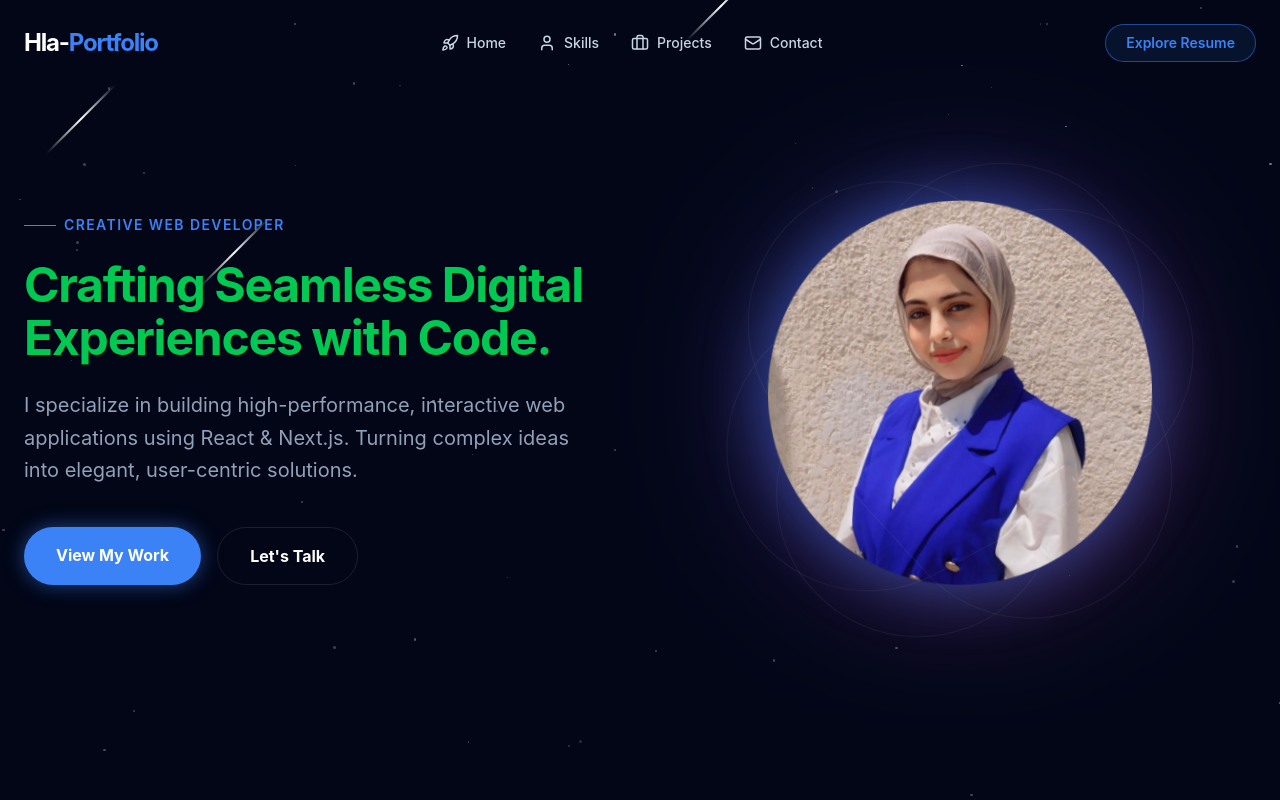
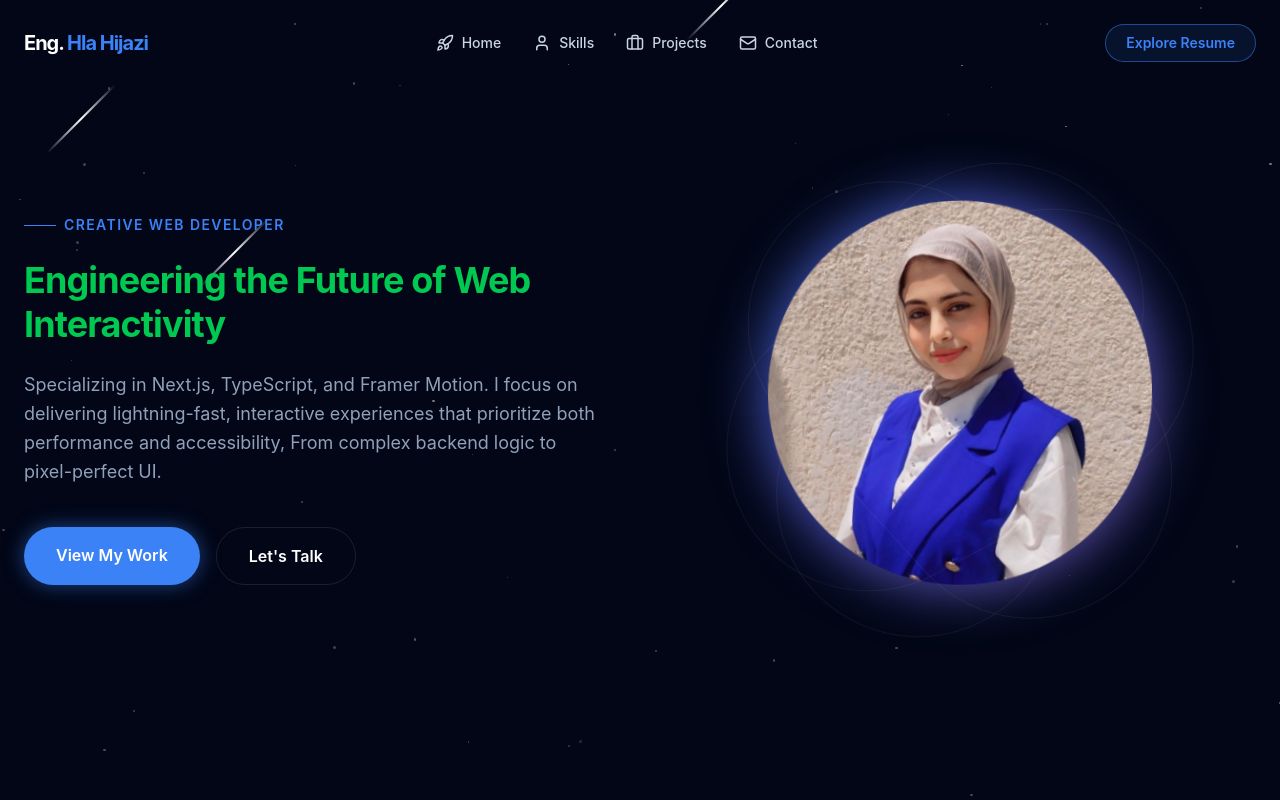
Before and after one commit to hlahijazi2002/MyPortfolio, a Next.js app: page / in a window 1280 px wide. Shown: the top 800 px of the page. Built offline with nearby package versions, Linux system fonts and the light colour scheme.

Commit message:
Optimize Hero performance

```diff
--- a/app/components/Hero.tsx
+++ b/app/components/Hero.tsx
@@ -5,28 +5,34 @@ import Image from "next/image";
 
 const Hero = () => {
   const containerRef = useRef<HTMLDivElement>(null);
-  const buttonRef = useRef<HTMLAnchorElement | HTMLButtonElement | null>(null);
+  const buttonRef = useRef<HTMLAnchorElement>(null);
 
   const x = useMotionValue(0);
   const y = useMotionValue(0);
   const mouseXSpring = useSpring(x, { stiffness: 100, damping: 30 });
   const mouseYSpring = useSpring(y, { stiffness: 100, damping: 30 });
-  const rotateX = useTransform(mouseXSpring, [-300, 300], [10, -10]);
-  const rotateY = useTransform(mouseYSpring, [-300, 300], [-10, 10]);
+  const rotateX = useTransform(mouseYSpring, [-300, 300], [10, -10]);
+  const rotateY = useTransform(mouseXSpring, [-300, 300], [-10, 10]);
   const [orbCircles, setOrbCircles] = useState<
-    { size: string; top: string; left: string }[]
+    { size: string; top: string; left: string; delay: number }[]
   >([]);
 
   useEffect(() => {
-    const handleMouseMove = (e: MouseEvent) => {
-      const { clientX, clientY } = e;
-      const { innerWidth, innerHeight } = window;
-      x.set(clientX - innerWidth / 2);
-      y.set(clientY - innerHeight / 2);
-    };
-    window.addEventListener("mousemove", handleMouseMove);
-    return () => window.removeEventListener("mousemove", handleMouseMove);
-  }, [x, y]);
+    const generatedCircles = [...Array(6)].map(() => ({
+      size: Math.random() * 15 + 5 + "px",
+      top: Math.random() * 100 + "%",
+      left: Math.random() * 100 + "%",
+      delay: Math.random() * 2,
+    }));
+    setOrbCircles(generatedCircles);
+  }, []);
+
+  const handleMouseMove = (e: React.MouseEvent) => {
+    const { clientX, clientY } = e;
+    const { innerWidth, innerHeight } = window;
+    x.set(clientX - innerWidth / 2);
+    y.set(clientY - innerHeight / 2);
+  };
 
   const [btnPos, setBtnPos] = useState({ x: 0, y: 0 });
 
@@ -44,13 +50,14 @@ const Hero = () => {
   const handleBtnMouseLeave = () => {
     setBtnPos({ x: 0, y: 0 });
   };
-  const headline = "Crafting Seamless Digital Experiences with Code.";
-  const words = headline.split(" ");
+  const headline = "Engineering the Future of Web Interactivity";
+  const letters = Array.from(headline);
 
   return (
     <section
       ref={containerRef}
       className="min-h-screen flex items-center justify-center pt-24 md:pt-0 overflow-hidden"
+      onMouseMove={handleMouseMove}
     >
       <div className="max-w-7xl mx-auto px-6 grid grid-cols-1 md:grid-cols-2 gap-12 items-center">
         <div className="flex flex-col gap-6 z-10">
@@ -60,24 +67,23 @@ const Hero = () => {
               animate={{ opacity: 1, y: 0 }}
               className="text-neon-blue font-semibold tracking-widest text-sm uppercase flex items-center gap-2 "
             >
-              <span className="w-8 h-[1px] bg-neon-blue" />
+              <span className="w-8 h-px bg-neon-blue" />
               Creative Web Developer
             </motion.div>
           </div>
-          <h1 className="text-3xl md:text-5xl text-green-500 font-bold leading-[1.1] md:leading[1.1] tracking-tight ">
-            {words.map((word, i) => (
+          <h1 className="text-2xl md:text-4xl text-green-500 font-bold leading-[1.2] tracking-tight ">
+            {letters.map((letter, i) => (
               <motion.span
                 key={i}
-                initial={{ opacity: 0, y: 40, filter: "blur(10px)" }}
-                animate={{ opacity: 1, y: 0, filter: "blur(0px)" }}
+                initial={{ opacity: 0 }}
+                animate={{ opacity: 1 }}
                 transition={{
-                  duration: 0.8,
-                  delay: i * 0.1,
-                  ease: [0.2, 0.65, 0.3, 0.9],
+                  duration: 0.1,
+                  delay: i * 0.05,
+                  ease: "easeInOut",
                 }}
-                className="inline-block mr-[0.2em]"
               >
-                {word}
+                {letter}
               </motion.span>
             ))}
           </h1>
@@ -85,22 +91,23 @@ const Hero = () => {
             initial={{ opacity: 0, y: 20 }}
             animate={{ opacity: 1, y: 0 }}
             transition={{ delay: 1.2, duration: 0.8 }}
-            className="text-slate-400 text-lg md:text-xl max-w-xl leading-relaxed"
+            className="text-slate-400 text-sm md:text-lg max-w-xl leading-relaxed"
           >
-            I specialize in building high-performance, interactive web
-            applications using React & Next.js. Turning complex ideas into
-            elegant, user-centric solutions.
+            Specializing in Next.js, TypeScript, and Framer Motion. I focus on
+            delivering lightning-fast, interactive experiences that prioritize
+            both performance and accessibility, From complex backend logic to
+            pixel-perfect UI.
           </motion.p>
           <div className="flex gap-4 mt-4">
             <motion.a
               href="#projects"
-              ref={buttonRef as any}
+              ref={buttonRef}
               onMouseMove={handleBtnMouseMove}
               onMouseLeave={handleBtnMouseLeave}
               animate={{ x: btnPos.x, y: btnPos.y }}
               transition={{ type: "spring", stiffness: 150, damping: 15 }}
               whileTap={{ scale: 0.95 }}
-              className="relative px-8 py-4 bg-neon-blue rounded-full font-bold text-white shadow-[0_0_20px_rgba(59,130,246,0.5)] hover:shadow-[0_0_30px_rgba(59,130,246,0.7)] transition-shadow overflow-hidden group"
+              className="relative px-8 py-4 bg-neon-blue rounded-full font-semibold text-white shadow-[0_0_20px_rgba(59,130,246,0.5)] hover:shadow-[0_0_30px_rgba(59,130,246,0.7)] transition-shadow overflow-hidden group"
             >
               <span className="relative z-10">View My Work</span>
               <div className="absolute inset-0 bg-linear-to-r from-blue-600 to-violet-600 opacity-0 group-hover:opacity-100 transition-opacity duration-300" />
@@ -110,7 +117,7 @@ const Hero = () => {
               initial={{ opacity: 0 }}
               animate={{ opacity: 1 }}
               transition={{ delay: 1.5 }}
-              className="px-8 py-4 border border-white/10 rounded-full font-bold text-white hover:bg-white/5 transition-colors"
+              className="px-8 py-4 border border-white/10 rounded-full font-semibold text-white hover:bg-white/5 transition-colors"
             >
               Let&apos;s Talk
             </motion.a>
@@ -129,17 +136,17 @@ const Hero = () => {
             }}
             className="w-64 h-64 md:w-96 md:h-96 rounded-full relative "
           >
-            <div className="absolute inset-0 bg-linear-to-br from-indigo-500 via-purple-500 to-pink-500 rounded-full opacity-40 blur-3xl animate-pulse" />
-            <div className="absolute inset-4 bg-cosmic-blue/80 backdrop-blur-3xl rounded-full border border-white/10 shadow-[inner_0_0_50px_rgba(255,255,255,0.1)] overflow-hidden">
-              {orbCircles.map((_, i) => (
+            <div className="absolute inset-0 bg-linear-to-br from-indigo-500 via-purple-500 to-pink-500 rounded-full opacity-40 blur-xl animate-pulse" />
+            <div className="absolute inset-4 bg-cosmic-blue/80 backdrop-blur-xl rounded-full border border-white/10 shadow-[inner_0_0_50px_rgba(255,255,255,0.1)] overflow-hidden">
+              {orbCircles.map((circle, i) => (
                 <div
                   key={i}
                   className="absolute rounded-full bg-white/20 "
                   style={{
-                    width: Math.random() * 20 + 5 + "px",
-                    height: Math.random() * 20 + 5 + "px",
-                    top: Math.random() * 100 + "%",
-                    left: Math.random() * 100 + "%",
+                    width: circle.size,
+                    height: circle.size,
+                    top: circle.top,
+                    left: circle.left,
                   }}
                 ></div>
               ))}
@@ -149,7 +156,8 @@ const Hero = () => {
                 src="/profile.png"
                 alt="Hla Hijazi"
                 fill
-                className="object-contain bg-contain bg-center bg-no-repeat drop-shadow-[0_0_30px_rgba(59,130,246,0.5)]"
+                sizes="(max-width: 768px) 256px, 384px"
+                className="object-contain  bg-no-repeat drop-shadow-[0_0_30px_rgba(59,130,246,0.5)]"
                 priority
               />
             </div>
@@ -164,7 +172,7 @@ const Hero = () => {
                   repeat: Infinity,
                   ease: "linear",
                 }}
-                className="absolute inset-[50px] rounded-full border border-white/5"
+                className="absolute inset-12.5 rounded-full border border-white/5"
               />
             ))}
           </div>
--- a/app/components/NavBar.tsx
+++ b/app/components/NavBar.tsx
@@ -33,10 +33,10 @@ const NavBar = () => {
         <motion.div
           initial={{ opacity: 0, x: -20 }}
           animate={{ opacity: 1, x: 0 }}
-          className="text-2xl font-bold tracking-tighter"
+          className="text-xl font-bold tracking-tighter"
         >
-          <span className="text-white">Hla-</span>
-          <span className="text-neon-blue">Portfolio</span>
+          <span className="text-white">Eng. </span>
+          <span className="text-neon-blue">Hla Hijazi</span>
         </motion.div>
 
         <div className="hidden md:flex gap-8">
@@ -52,7 +52,7 @@ const NavBar = () => {
               {link.icon}
               {link.name}
 
-              <span className="absolute -bottom-1 left-0 w-0 h-[1px] bg-neon-blue transition-all duration-300 group-hover:w-full " />
+              <span className="absolute -bottom-1 left-0 w-0 h-px bg-neon-blue transition-all duration-300 group-hover:w-full " />
             </motion.a>
           ))}
         </div>
```
